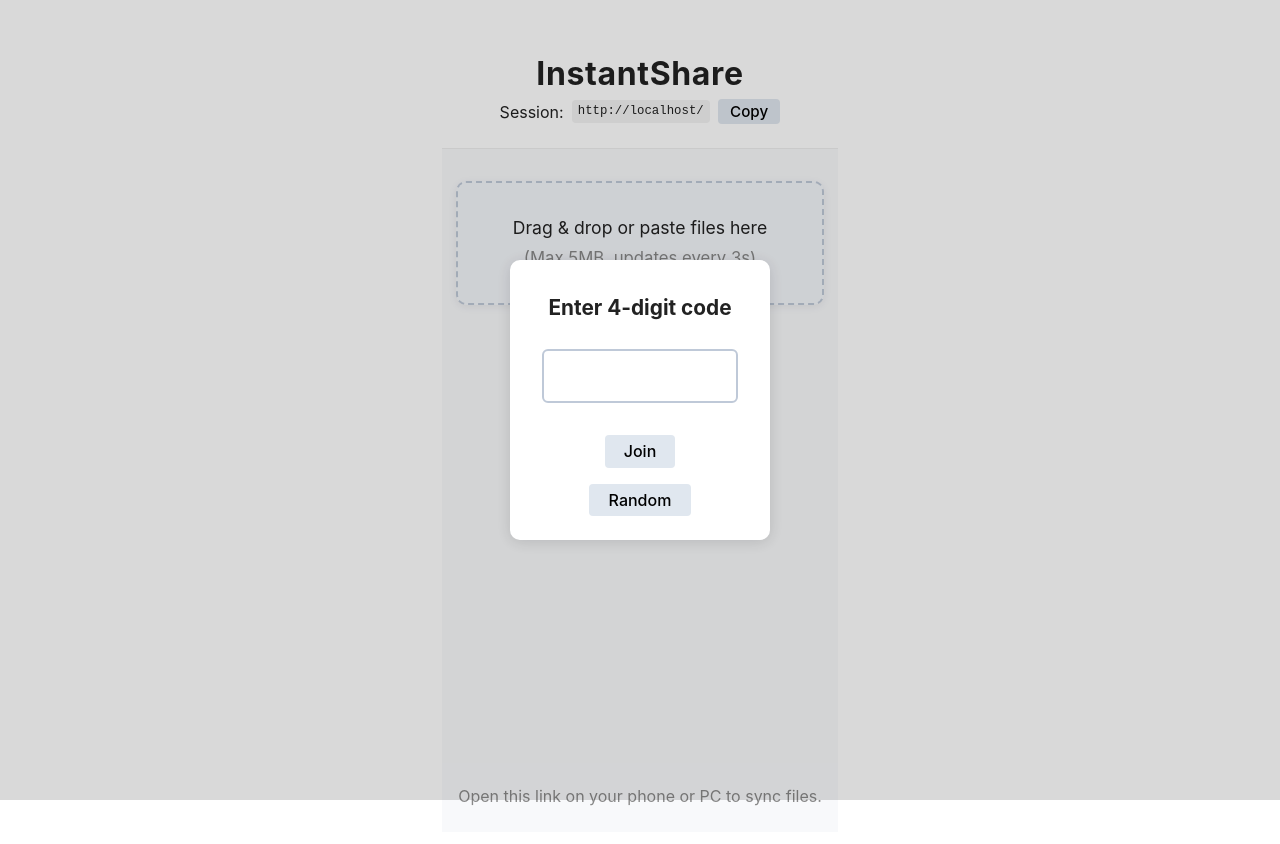
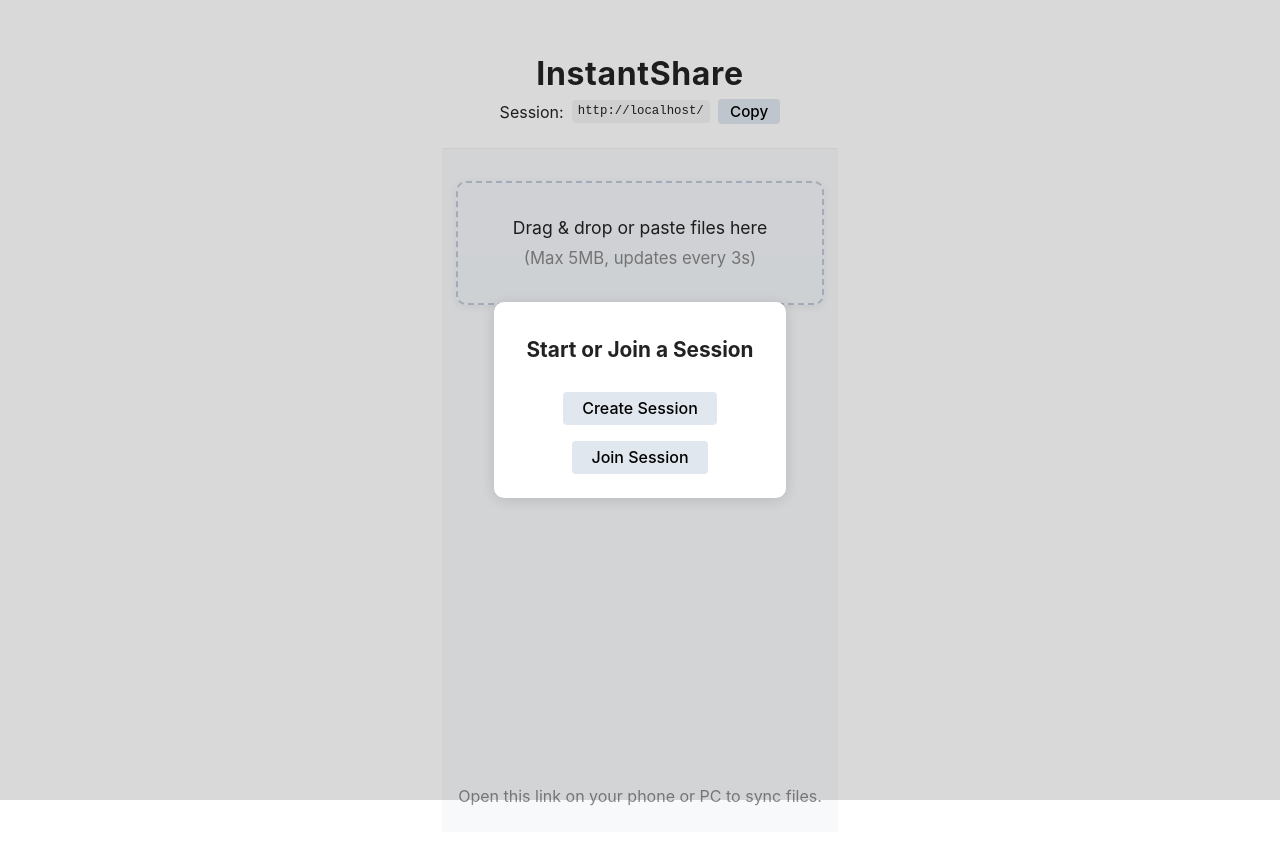
Before and after one commit to RoyalPrince700/inshare, a React (Vite) app in the folder client/: page / in a window 1280 px wide. Shown: the top 844 px of the page. Built offline with nearby package versions, Linux system fonts and the light colour scheme.

Commit message:
Add create/join session flow with 4-digit code

```diff
--- a/client/src/App.css
+++ b/client/src/App.css
@@ -251,3 +251,24 @@ footer {
 .code-form button:hover {
   background: #c9d6e6;
 }
+
+.created-code-info {
+  margin-top: 1em;
+  text-align: center;
+  background: #f3f6fa;
+  border-radius: 8px;
+  padding: 1em 1.5em;
+  box-shadow: 0 1px 4px #0001;
+}
+.created-code {
+  font-size: 2em;
+  font-weight: bold;
+  margin: 0.5em 0;
+  letter-spacing: 0.2em;
+}
+.created-link {
+  font-size: 1em;
+  color: #4b7bec;
+  margin-top: 0.5em;
+  word-break: break-all;
+}
--- a/client/src/App.tsx
+++ b/client/src/App.tsx
@@ -30,27 +30,46 @@ function App() {
   const [status, setStatus] = useState<string>('');
   const [error, setError] = useState<string>('');
   const [isUploading, setIsUploading] = useState(false);
-  const [showCodePrompt, setShowCodePrompt] = useState(false);
+  const [showPrompt, setShowPrompt] = useState(false);
+  const [showJoinInput, setShowJoinInput] = useState(false);
   const [inputCode, setInputCode] = useState('');
+  const [createdCode, setCreatedCode] = useState('');
   const fileInputRef = useRef<HTMLInputElement>(null);
 
   // On mount, check for session code in URL or prompt
   useEffect(() => {
     let id = window.location.pathname.replace(/\//g, '');
     if (!id) {
-      setShowCodePrompt(true);
+      setShowPrompt(true);
     } else {
       setSessionId(id);
     }
   }, []);
 
-  // Handle code submit
+  // Handle create session
+  const handleCreate = () => {
+    const code = generate4DigitCode();
+    setCreatedCode(code);
+    setSessionId(code);
+    window.history.replaceState({}, '', `/${code}`);
+    setShowPrompt(false);
+    setShowJoinInput(false);
+  };
+
+  // Handle join session
+  const handleJoin = () => {
+    setShowJoinInput(true);
+    setInputCode('');
+  };
+
+  // Handle join code submit
   const handleCodeSubmit = (e: React.FormEvent) => {
     e.preventDefault();
     if (/^\d{4}$/.test(inputCode)) {
       setSessionId(inputCode);
       window.history.replaceState({}, '', `/${inputCode}`);
-      setShowCodePrompt(false);
+      setShowPrompt(false);
+      setShowJoinInput(false);
     } else {
       setError('Please enter a valid 4-digit code');
       setTimeout(() => setError(''), 2000);
@@ -184,8 +203,15 @@ function App() {
 
   return (
     <div className="instantshare-root">
-      {showCodePrompt && (
+      {showPrompt && (
         <div className="code-modal">
+          {!showJoinInput ? (
+            <div className="code-form">
+              <h2>Start or Join a Session</h2>
+              <button onClick={handleCreate}>Create Session</button>
+              <button onClick={handleJoin}>Join Session</button>
+            </div>
+          ) : (
             <form onSubmit={handleCodeSubmit} className="code-form">
               <h2>Enter 4-digit code</h2>
               <input
@@ -198,11 +224,15 @@ function App() {
                 className="code-input"
               />
               <button type="submit">Join</button>
-            <button type="button" onClick={() => {
-              const code = generate4DigitCode();
-              setInputCode(code);
-            }}>Random</button>
             </form>
+          )}
+          {createdCode && (
+            <div className="created-code-info">
+              <div>Share this code with others:</div>
+              <div className="created-code">{createdCode}</div>
+              <div className="created-link">{window.location.origin + '/' + createdCode}</div>
+            </div>
+          )}
         </div>
       )}
       <header>
```
Lines whose indentation alone changed are shown as unchanged.
